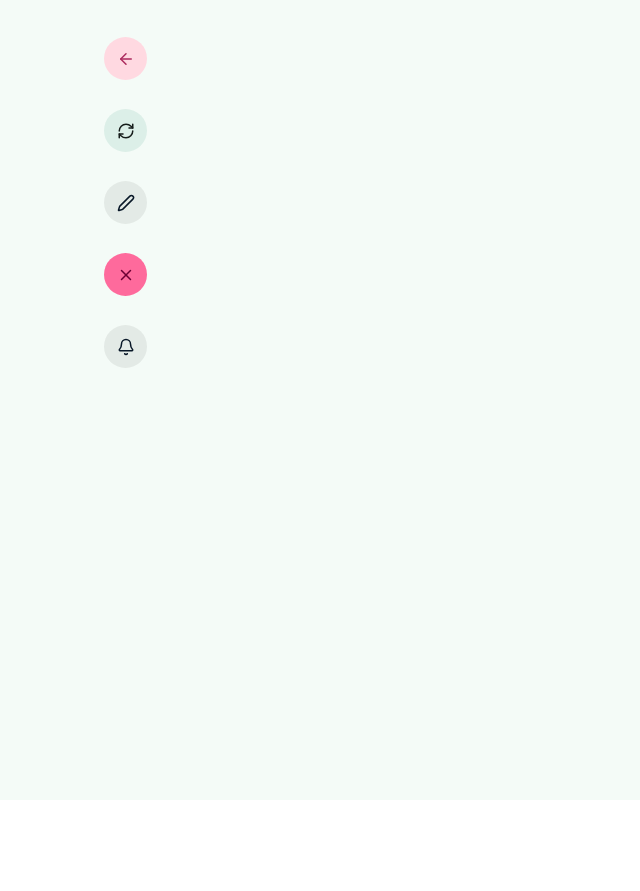
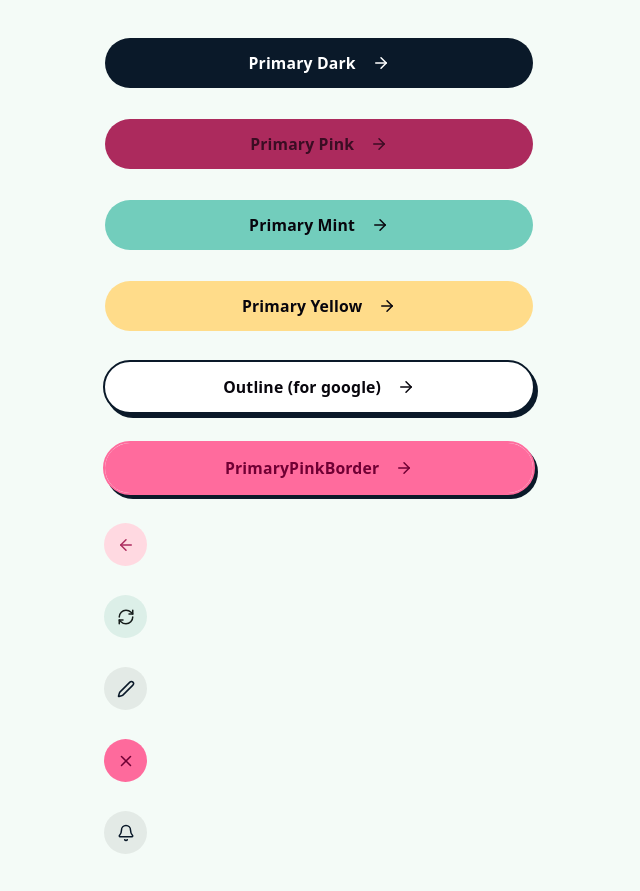
Before and after one commit to COS301-SE-2026/SpendSense, a React (Vite) app in the folder frontend/: page / in a window 1280 px wide. Shown: the whole page, without its empty margins (321-961 px from the left). Before the commit the page ends 800 px from the top, so only its background shows below. Built offline with nearby package versions, Linux system fonts and the light colour scheme.

Commit message:
Chore: added long button for signup

```diff
--- a/frontend/src/App.tsx
+++ b/frontend/src/App.tsx
@@ -121,36 +121,31 @@
 
 // export default App
 
-//Ally testing for buttons
-// import {LongButton} from "@/components/common/LongButton"
-// export default function App(){
-//   return(
-//     <main className="min-h-screen bg-[#f4fbf7] p-8">
-//       <div className="mx-auto flex max-w-sm flex-col gap-6">
-//         <LongButton LongVariant="primaryDark" showArrow>
-//           Primary Dark
-//         </LongButton>
-//         <LongButton LongVariant="primaryPink" showArrow>
-//           Primary Pink
-//         </LongButton>
-//         <LongButton LongVariant="primaryMint" showArrow>
-//           Primary Mint
-//         </LongButton>
-//         <LongButton LongVariant="primaryYellow" showArrow>
-//           Primary Yellow
-//         </LongButton>
-//         <LongButton LongVariant="outline" showArrow>
-//           Outline (for google)
-//         </LongButton>
-//       </div>
-//     </main>
-//   )
-// }
+// Ally testing for buttons
+import {LongButton} from "@/components/common/LongButton"
 import { IconButton } from "@/components/common/IconButton";
 export default function App(){
   return(
     <main className="min-h-screen bg-[#f4fbf7] p-8">
       <div className="mx-auto flex max-w-sm flex-col gap-6">
+        <LongButton LongVariant="primaryDark" showArrow>
+          Primary Dark
+        </LongButton>
+        <LongButton LongVariant="primaryPink" showArrow>
+          Primary Pink
+        </LongButton>
+        <LongButton LongVariant="primaryMint" showArrow>
+          Primary Mint
+        </LongButton>
+        <LongButton LongVariant="primaryYellow" showArrow>
+          Primary Yellow
+        </LongButton>
+        <LongButton LongVariant="outline" showArrow>
+          Outline (for google)
+        </LongButton>
+        <LongButton LongVariant="primaryPinkBorder">
+          PrimaryPinkBorder
+        </LongButton>
         <IconButton IconVariant="iconBack"/>
         <IconButton IconVariant="iconRefresh"/>
         <IconButton IconVariant="iconEdit"/>
--- a/frontend/src/components/common/LongButton.tsx
+++ b/frontend/src/components/common/LongButton.tsx
@@ -3,7 +3,7 @@ import {ArrowRight} from "lucide-react"
 import { Button } from "@/components/ui/button"
 import {cn} from "@/lib/utils"
 
-type LongButtonVariant = "primaryDark" | "primaryPink" | "primaryMint" | "primaryYellow" | "outline"
+type LongButtonVariant = "primaryDark" | "primaryPink" | "primaryMint" | "primaryYellow" | "outline" | "primaryPinkBorder"
 type LongButtoneSize= "sm" | "md" | "lg"
 type LongButtonProps=React.ComponentProps<typeof Button>&{
     LongVariant?: LongButtonVariant
@@ -22,11 +22,12 @@ export function LongButton({
     ...props
 }: LongButtonProps){
     const variantStyles: Record<LongButtonVariant,string> ={
+        primaryPinkBorder: "bg-[#FF6B9D] text-[#700034] border-[#FF6B9D] shadow-[3px_4px_0_#0a1929] hover:bg-[#FF85B0]",
         primaryDark: "bg-[#0a1929] text-white border-transparent hover:bg-[#17131f]",
         primaryPink: "bg-[#ac2a5d] text-[#3a0d23] border-transparent hover:bg-[#f74f92]",
         primaryMint: "bg-[#72cdbc] text-[#08060d] border-transparent hover:bg-[#65c4b2]",
         primaryYellow: "bg-[#ffdc8a] text-[#08060d] border-transparent hover:bg-[#ffd372]",
-        outline: "bg-white text-[#08060d] border-[#08060d] hover:bg-[f4f3ec] shadow-[3px_4px_0_#08060d]",
+        outline: "bg-white text-[#08060d] border-[#0a1929] hover:bg-[#f4f3ec] shadow-[3px_4px_0_#0a1929]",
     }
     const sizeStyles: Record<LongButtoneSize,string> ={
         sm: "h-9 px-5 text-xs",
```
